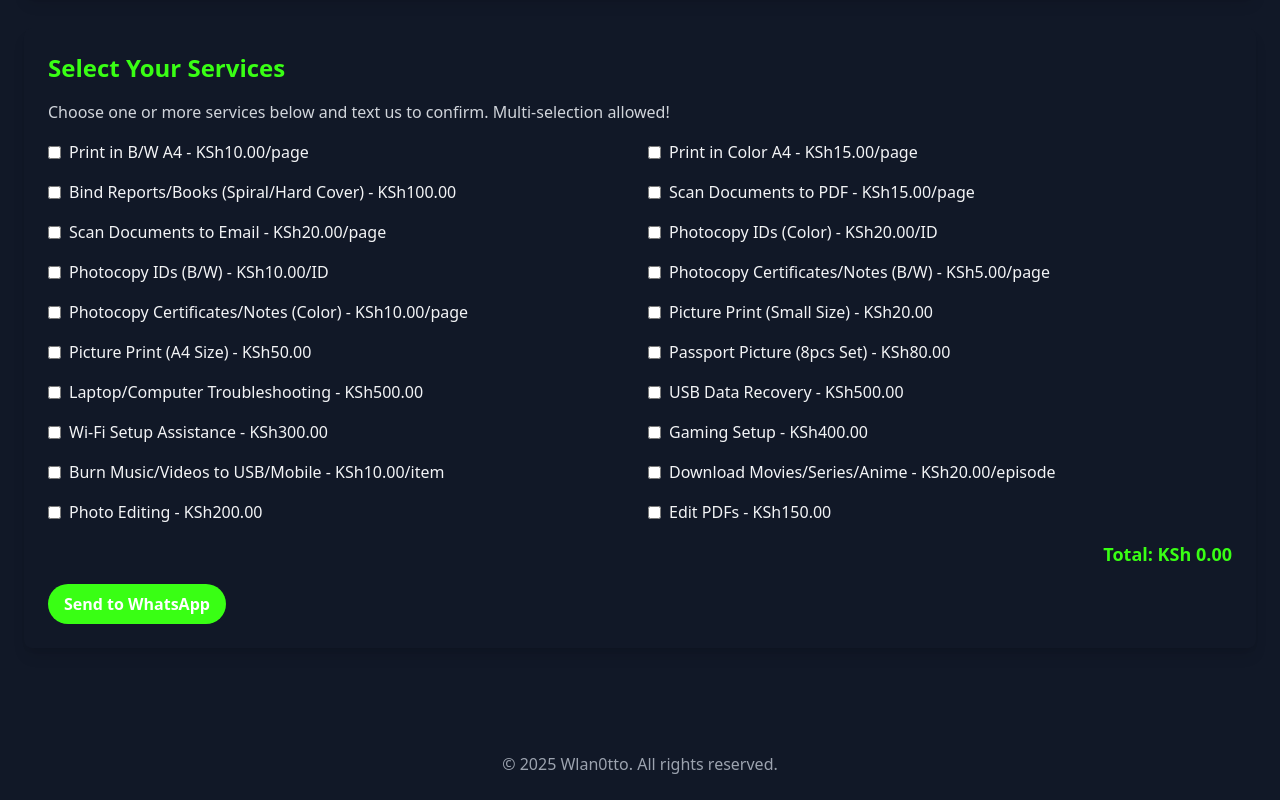
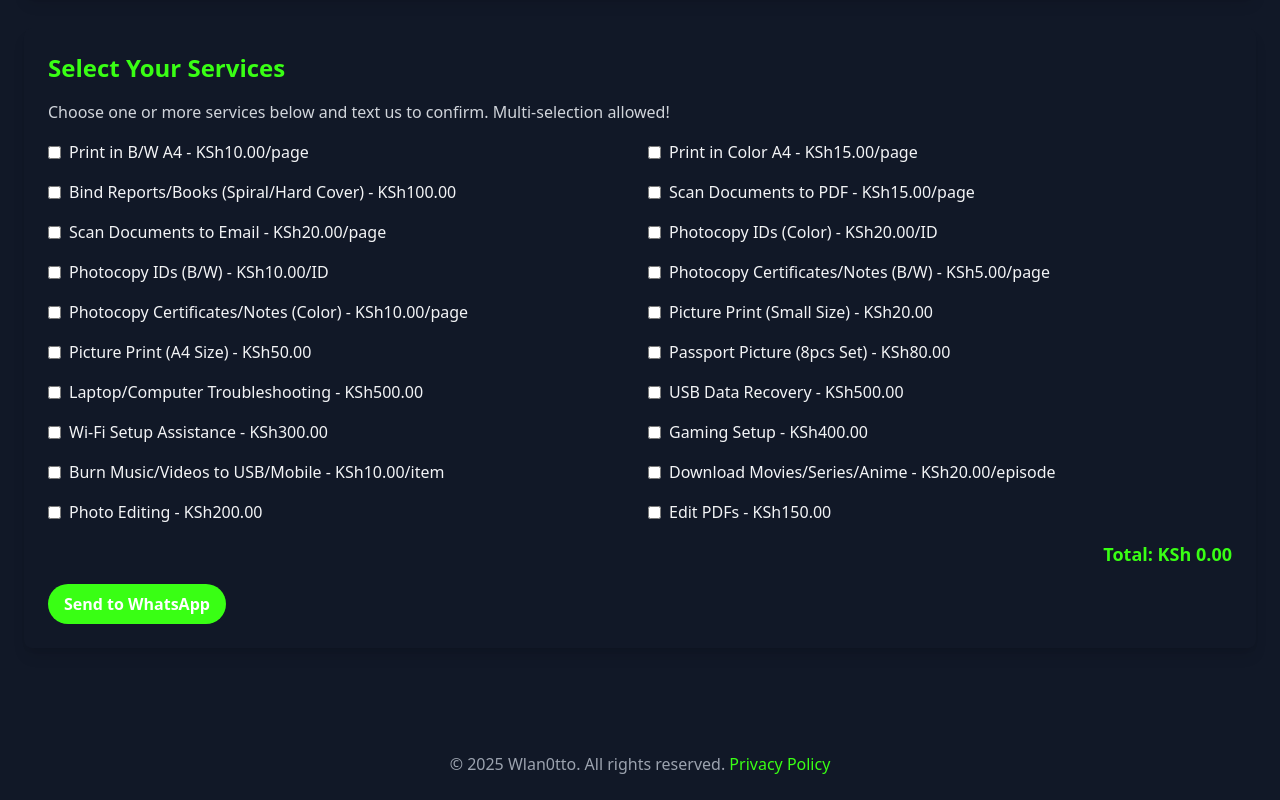
Before and after one commit to Walterowuor/wlan0tto-cyber-hub, a plain HTML site: page index.html in a window 1280 px wide. Shown: the part 1608-2408 px from the top of the page. Drawn offline with nearby package versions, Linux system fonts and the light colour scheme.

```diff
--- a/index.html
+++ b/index.html
@@ -557,8 +557,8 @@
     </section>
 
     <!-- Footer -->
-    <footer class="py-6 bg-gray-900 text-center dark:bg-gray-900">
-        <p class="text-gray-400 dark:text-gray-400">© 2025 Wlan0tto. All rights reserved.</p>
+   <footer class="py-6 bg-gray-900 text-center dark:bg-gray-900">
+        <p class="text-gray-400 dark:text-gray-400">© 2025 Wlan0tto. All rights reserved. <a href="/privacy.html" class="text-neon-green hover:underline">Privacy Policy</a></p>
     </footer>
 
     <script src="script.js"></script>
```
